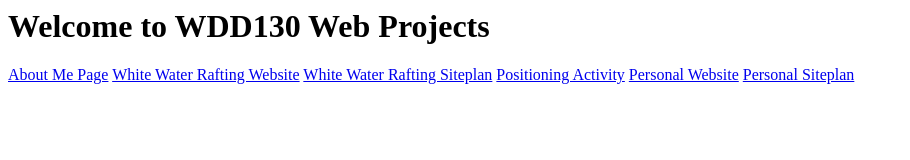
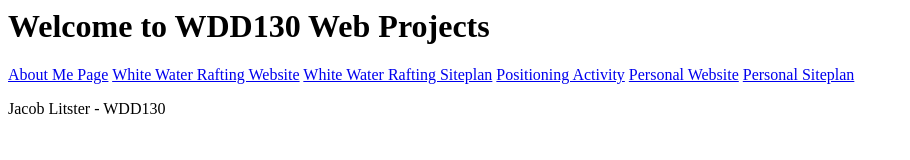
Before and after one commit to JarieSuisen/wdd130, a plain HTML site: page index.html in a window 1280 px wide. Shown: the whole page, without its empty margins (0-910 px from the left). Drawn offline with Linux system fonts and the light colour scheme.

Commit message:
Added a paragraph to the home page

```diff
--- a/index.html
+++ b/index.html
@@ -7,3 +7,5 @@
   <a href="#">Personal Website</a>
   <a href="#">Personal Siteplan</a>
 </nav>
+
+<p>Jacob Litster - WDD130</p>
```
